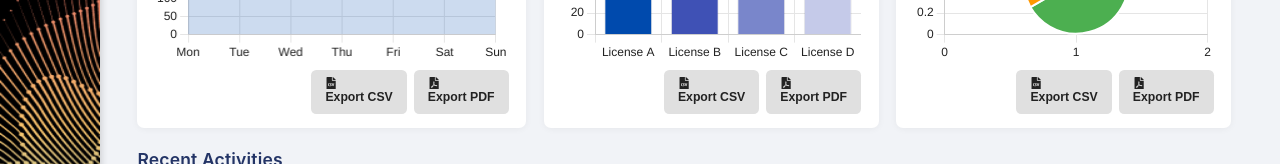
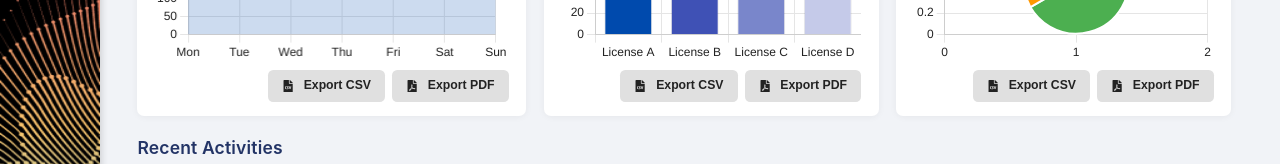
Before and after one commit to piyanshuofficial/SpectraWiFiPortalDemo_v1, a React (Create React App) app: page /dashboard in a window 1280 px wide. Shown: the part 544-708 px from the top of the page. Built offline with nearby package versions, Linux system fonts and the light colour scheme.

Commit message:
Code Update 37

```diff
--- a/src/components/Button.js
+++ b/src/components/Button.js
@@ -31,12 +31,10 @@ const Button = ({
       style={style}
       {...rest}
     >
-      {loading ? (
+      {loading && (
         <span className="btn-loader" aria-hidden="true"></span>
-      ) : null}
-      <span className={loading ? 'btn-content-loading' : ''}>
-        {children}
-      </span>
+      )}
+      {children}
     </button>
   );
 };
```
